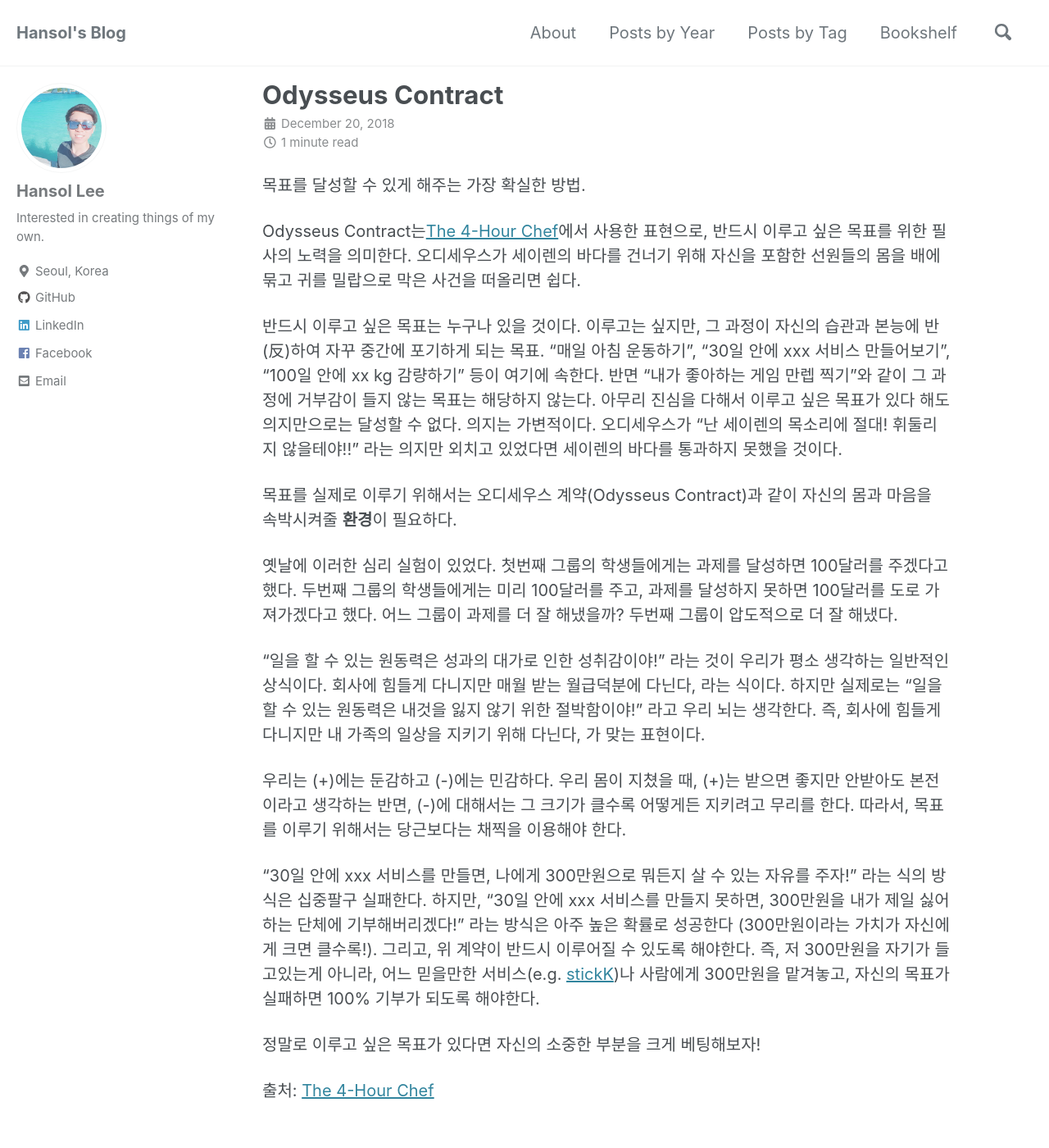
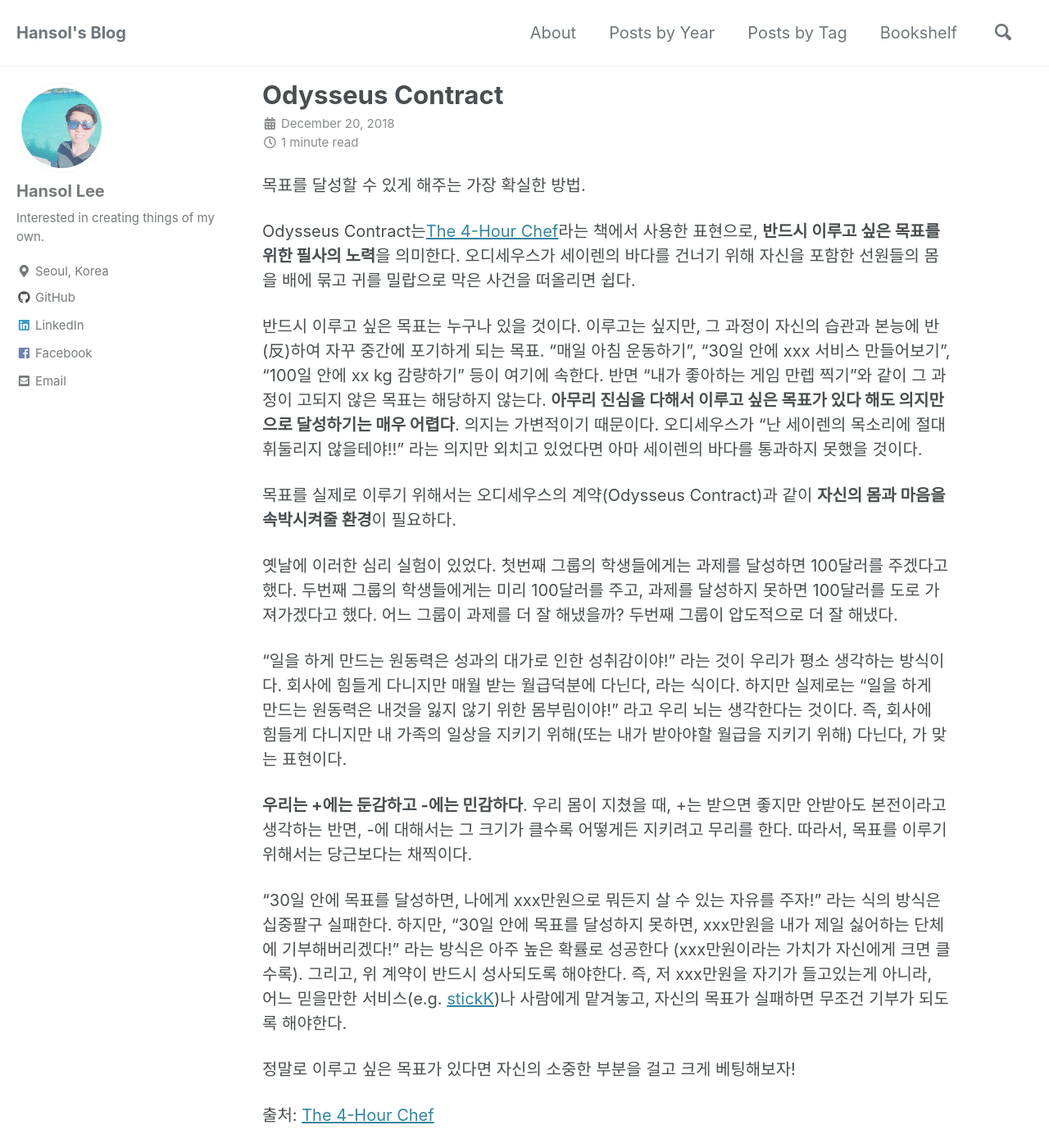
Before and after one commit to giantsol/giantsol.github.io, a Jekyll site: the page built from _posts/2018-12-20-odysseus-contract.md, in a window 1280 px wide and 1400 px high. Shown: the whole window at 82% size. Built offline with Jekyll 4.4.1, drawn with Linux system fonts in a browser that asks for light colours; cached includes are drawn as plain includes; nearby versions of some CDN libraries; comment, search, counter and statistics services are not loaded.

Commit message:
update odysseus contract

```diff
--- a/_posts/2018-12-20-odysseus-contract.md
+++ b/_posts/2018-12-20-odysseus-contract.md
@@ -7,20 +7,20 @@ tags:
 
 목표를 달성할 수 있게 해주는 가장 확실한 방법.
 
-Odysseus Contract는[The 4-Hour Chef](https://fourhourchef.com/)에서 사용한 표현으로, 반드시 이루고 싶은 목표를 위한 필사의 노력을 의미한다. 오디세우스가 세이렌의 바다를 건너기 위해 자신을 포함한 선원들의 몸을 배에 묶고 귀를 밀랍으로 막은 사건을 떠올리면 쉽다.
+Odysseus Contract는[The 4-Hour Chef](https://fourhourchef.com/)라는 책에서 사용한 표현으로, **반드시 이루고 싶은 목표를 위한 필사의 노력**을 의미한다. 오디세우스가 세이렌의 바다를 건너기 위해 자신을 포함한 선원들의 몸을 배에 묶고 귀를 밀랍으로 막은 사건을 떠올리면 쉽다.
 
-반드시 이루고 싶은 목표는 누구나 있을 것이다. 이루고는 싶지만, 그 과정이 자신의 습관과 본능에 반(反)하여 자꾸 중간에 포기하게 되는 목표. "매일 아침 운동하기", "30일 안에 xxx 서비스 만들어보기", "100일 안에 xx kg 감량하기" 등이 여기에 속한다. 반면 "내가 좋아하는 게임 만렙 찍기"와 같이 그 과정에 거부감이 들지 않는 목표는 해당하지 않는다. 아무리 진심을 다해서 이루고 싶은 목표가 있다 해도 의지만으로는 달성할 수 없다. 의지는 가변적이다. 오디세우스가 "난 세이렌의 목소리에 절대! 휘둘리지 않을테야!!" 라는 의지만 외치고 있었다면 세이렌의 바다를 통과하지 못했을 것이다.
+반드시 이루고 싶은 목표는 누구나 있을 것이다. 이루고는 싶지만, 그 과정이 자신의 습관과 본능에 반(反)하여 자꾸 중간에 포기하게 되는 목표. "매일 아침 운동하기", "30일 안에 xxx 서비스 만들어보기", "100일 안에 xx kg 감량하기" 등이 여기에 속한다. 반면 "내가 좋아하는 게임 만렙 찍기"와 같이 그 과정이 고되지 않은 목표는 해당하지 않는다. **아무리 진심을 다해서 이루고 싶은 목표가 있다 해도 의지만으로 달성하기는 매우 어렵다**. 의지는 가변적이기 때문이다. 오디세우스가 "난 세이렌의 목소리에 절대 휘둘리지 않을테야!!" 라는 의지만 외치고 있었다면 아마 세이렌의 바다를 통과하지 못했을 것이다.
 
-목표를 실제로 이루기 위해서는 오디세우스 계약(Odysseus Contract)과 같이 자신의 몸과 마음을 속박시켜줄 **환경**이 필요하다.
+목표를 실제로 이루기 위해서는 오디세우스의 계약(Odysseus Contract)과 같이 **자신의 몸과 마음을 속박시켜줄 환경**이 필요하다.
 
 옛날에 이러한 심리 실험이 있었다. 첫번째 그룹의 학생들에게는 과제를 달성하면 100달러를 주겠다고 했다. 두번째 그룹의 학생들에게는 미리 100달러를 주고, 과제를 달성하지 못하면 100달러를 도로 가져가겠다고 했다. 어느 그룹이 과제를 더 잘 해냈을까? 두번째 그룹이 압도적으로 더 잘 해냈다.
 
-"일을 할 수 있는 원동력은 성과의 대가로 인한 성취감이야!" 라는 것이 우리가 평소 생각하는 일반적인 상식이다. 회사에 힘들게 다니지만 매월 받는 월급덕분에 다닌다, 라는 식이다. 하지만 실제로는 "일을 할 수 있는 원동력은 내것을 잃지 않기 위한 절박함이야!" 라고 우리 뇌는 생각한다. 즉, 회사에 힘들게 다니지만 내 가족의 일상을 지키기 위해 다닌다, 가 맞는 표현이다.
+"일을 하게 만드는 원동력은 성과의 대가로 인한 성취감이야!" 라는 것이 우리가 평소 생각하는 방식이다. 회사에 힘들게 다니지만 매월 받는 월급덕분에 다닌다, 라는 식이다. 하지만 실제로는 "일을 하게 만드는 원동력은 내것을 잃지 않기 위한 몸부림이야!" 라고 우리 뇌는 생각한다는 것이다. 즉, 회사에 힘들게 다니지만 내 가족의 일상을 지키기 위해(또는 내가 받아야할 월급을 지키기 위해) 다닌다, 가 맞는 표현이다.
 
-우리는 (+)에는 둔감하고 (-)에는 민감하다. 우리 몸이 지쳤을 때, (+)는 받으면 좋지만 안받아도 본전이라고 생각하는 반면, (-)에 대해서는 그 크기가 클수록 어떻게든 지키려고 무리를 한다. 따라서, 목표를 이루기 위해서는 당근보다는 채찍을 이용해야 한다.
+**우리는 +에는 둔감하고 -에는 민감하다**. 우리 몸이 지쳤을 때, +는 받으면 좋지만 안받아도 본전이라고 생각하는 반면, -에 대해서는 그 크기가 클수록 어떻게든 지키려고 무리를 한다. 따라서, 목표를 이루기 위해서는 당근보다는 채찍이다.
 
-"30일 안에 xxx 서비스를 만들면, 나에게 300만원으로 뭐든지 살 수 있는 자유를 주자!" 라는 식의 방식은 십중팔구 실패한다. 하지만, "30일 안에 xxx 서비스를 만들지 못하면, 300만원을 내가 제일 싫어하는 단체에 기부해버리겠다!" 라는 방식은 아주 높은 확률로 성공한다 (300만원이라는 가치가 자신에게 크면 클수록!). 그리고, 위 계약이 반드시 이루어질 수 있도록 해야한다. 즉, 저 300만원을 자기가 들고있는게 아니라, 어느 믿을만한 서비스(e.g. [stickK](https://www.stickk.com/))나 사람에게 300만원을 맡겨놓고, 자신의 목표가 실패하면 100% 기부가 되도록 해야한다.
+"30일 안에 목표를 달성하면, 나에게 xxx만원으로 뭐든지 살 수 있는 자유를 주자!" 라는 식의 방식은 십중팔구 실패한다. 하지만, "30일 안에 목표를 달성하지 못하면, xxx만원을 내가 제일 싫어하는 단체에 기부해버리겠다!" 라는 방식은 아주 높은 확률로 성공한다 (xxx만원이라는 가치가 자신에게 크면 클수록). 그리고, 위 계약이 반드시 성사되도록 해야한다. 즉, 저 xxx만원을 자기가 들고있는게 아니라, 어느 믿을만한 서비스(e.g. [stickK](https://www.stickk.com/))나 사람에게 맡겨놓고, 자신의 목표가 실패하면 무조건 기부가 되도록 해야한다.
 
-정말로 이루고 싶은 목표가 있다면 자신의 소중한 부분을 크게 베팅해보자!
+정말로 이루고 싶은 목표가 있다면 자신의 소중한 부분을 걸고 크게 베팅해보자!
 
 출처: [The 4-Hour Chef](https://fourhourchef.com/)
```
